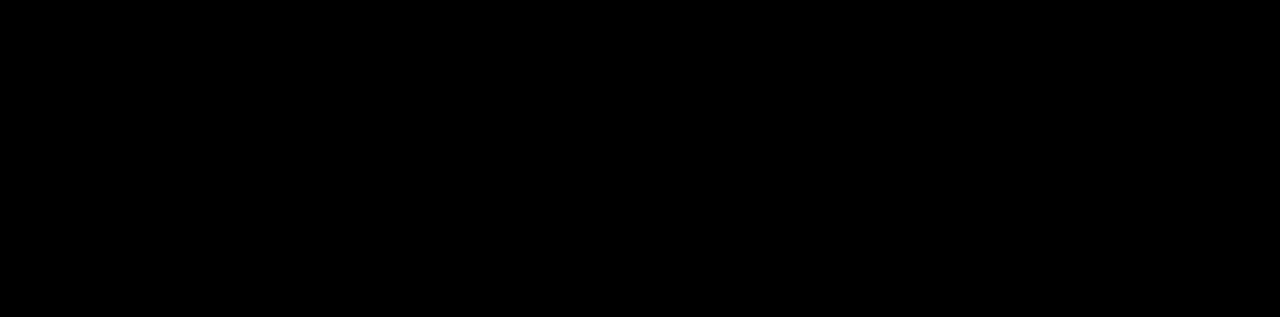
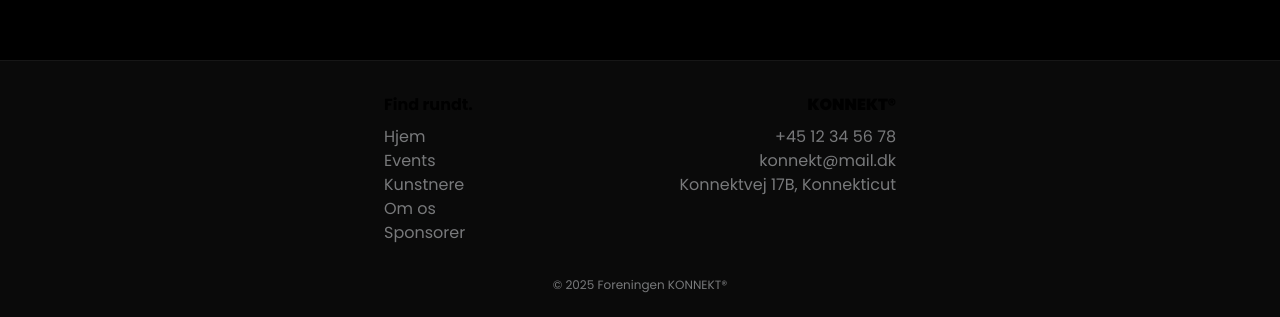
Before and after one commit to mattismoel/konnekt, a SvelteKit app in the folder frontend/: page /auth/login in a window 1280 px wide. Shown: the part 740-1057 px from the top of the page. Before the commit the page ends 800 px from the top, so only its background shows below. Built offline with nearby package versions, Linux system fonts and the light colour scheme; no server answers.

Commit message:
add footer

```diff
--- a/frontend/src/routes/+layout.svelte
+++ b/frontend/src/routes/+layout.svelte
@@ -5,6 +5,8 @@
 
 {@render navbar()}
 {@render children()}
+{@render footer()}
+
 {#snippet navbar()}
 	<nav class="h-nav flex items-center justify-between border-b border-b-neutral-950 px-8">
 		<a href="/" class="font-black">KONNEKT&reg;</a>
@@ -16,3 +18,33 @@
 		</ul>
 	</nav>
 {/snippet}
+
+{#snippet footer()}
+	<footer class="px-auto border-t border-t-neutral-900 bg-neutral-950 pt-8 pb-6">
+		<div class="mb-8 grid w-full grid-cols-1 sm:grid-cols-2">
+			<!-- NAVIGATION -->
+			<div class="flex-1">
+				<h3 class="mb-2 font-bold">Find rundt.</h3>
+				<ul class="text-text/50">
+					<li><a href="/">Hjem</a></li>
+					<li><a href="/events">Events</a></li>
+					<li><a href="/artists">Kunstnere</a></li>
+					<li><a href="/om-os">Om os</a></li>
+					<li><a href="/sponsorer">Sponsorer</a></li>
+				</ul>
+			</div>
+			<!-- CONTACT INFORMATION -->
+			<div class="flex flex-1 flex-col items-end">
+				<h3 class="mb-2 font-black">KONNEKT&reg;</h3>
+				<ul class="text-text/50 flex flex-col items-end">
+					<a href="tel:+4512345678">+45 12 34 56 78</a>
+					<a href="mailto:konnekt@mail.dk">konnekt@mail.dk</a>
+					<a href="https://google.maps.com/konnekt">Konnektvej 17B, Konnekticut</a>
+				</ul>
+			</div>
+		</div>
+		<div class="text-text/50 flex justify-center text-xs">
+			<span>&copy;&nbsp;{new Date().getFullYear()}&nbsp;Foreningen&nbsp;KONNEKT&reg;</span>
+		</div>
+	</footer>
+{/snippet}
```
